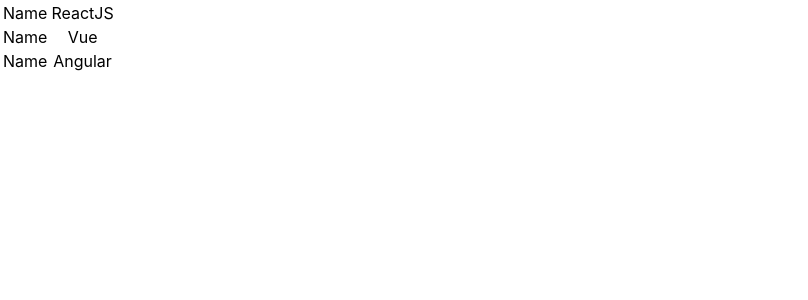
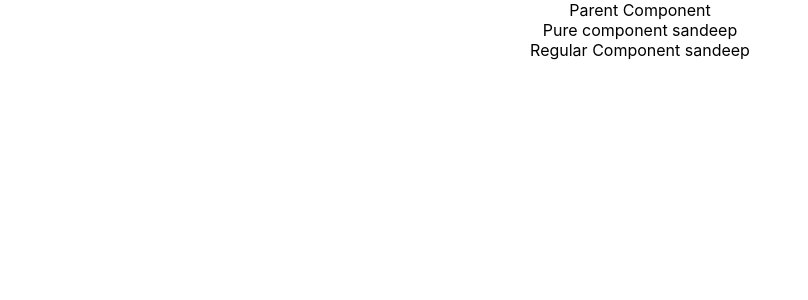
Before and after one commit to SandeepKumar377/code-evolution-tut, a React (Create React App) app: page / in a window 1280 px wide. Shown: the top 300 px of the page, without its empty margins (0-808 px from the left). Built offline with nearby package versions, Linux system fonts and the light colour scheme.

Commit message:
Diff b/w Pure component and regular component

```diff
--- a/src/App.js
+++ b/src/App.js
@@ -1,5 +1,6 @@
 import './App.css';
-import Table from './components/Table';
+import ParentComp from './components/ParentComp';
+// import Table from './components/Table';
 // import FragmentDemo from './components/FragmentDemo';
 // import Form from './components/Form';
 // import LifeCycleA from './components/LifeCycleA';
@@ -23,7 +24,8 @@
   return (
     <div className="App">
 
-      <Table />
+      <ParentComp/>
+      {/* <Table /> */}
       {/* <FragmentDemo /> */}
       {/* <LifeCycleA /> */}
       {/* <Form/> */}
--- /dev/null
+++ b/src/components/ParentComp.js
@@ -0,0 +1,35 @@
+import React, { Component } from 'react'
+import PureComp from './PureComp';
+import RegComp from './RegComp';
+
+class ParentComp extends Component {
+
+    constructor(props) {
+        super(props)
+
+        this.state = {
+             name:"sandeep"
+        }
+    }
+    componentDidMount(){
+        setInterval(() => {
+            this.setState({
+                name:"sandeep"
+            })
+        }, 2000);
+    }
+
+
+    render() {
+        console.log("*******************Parent Comp Render****************************")
+        return (
+            <div>
+                Parent Component
+                <PureComp name={this.state.name} />
+                <RegComp name={this.state.name} />
+            </div>
+        )
+    }
+}
+
+export default ParentComp
--- /dev/null
+++ b/src/components/PureComp.js
@@ -0,0 +1,13 @@
+import React, { PureComponent } from "react";
+
+class PureComp extends PureComponent{
+    render(){
+        console.log("Pure Comp Render")
+        return(
+            <div>
+                Pure component {this.props.name}
+            </div>
+        )
+    }
+}
+export default PureComp
--- /dev/null
+++ b/src/components/RegComp.js
@@ -0,0 +1,14 @@
+import React, { Component } from "react";
+
+class RegComp extends Component{
+    render(){
+        console.log("Regular Comp Render")
+        return(
+            <div>
+                Regular Component {this.props.name}
+            </div>
+        )
+    }
+}
+
+export default RegComp
```
